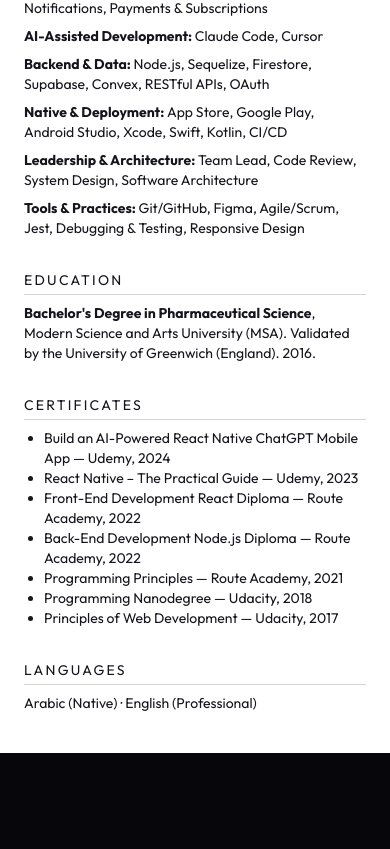
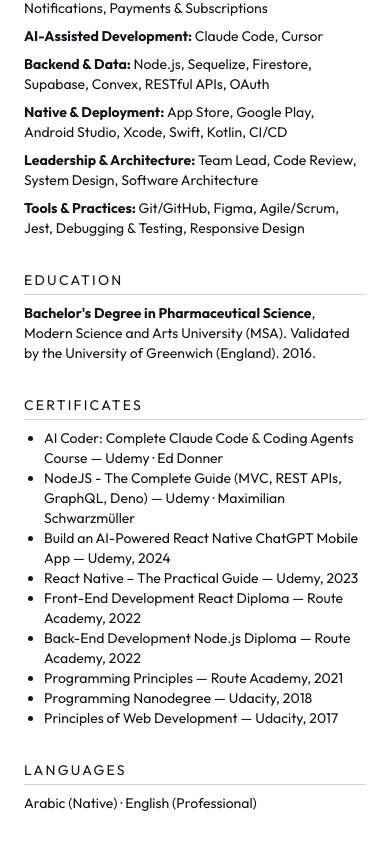
Before and after one commit to Ahmed-Kotp/Ahmed-Kotp.github.io, a Next.js app: page /cv in a window 390 px wide. Shown: the part 3449-4298 px from the top of the page. Before the commit the page ends 4202 px from the top, so only its background shows below. Built offline with nearby package versions, Linux system fonts and the light colour scheme.

Commit message:
Keep the tab bar on phones, and list the new Udemy courses.
The education heading is now Education, and desktop layouts no longer show the bottom tabs.

```diff
--- a/app/cv/page.tsx
+++ b/app/cv/page.tsx
@@ -106,7 +106,8 @@
         <ul className="mt-2 list-disc ps-5 text-sm">
           {certificates.map((item) => (
             <li key={item.id}>
-              {item.name} — {item.issuer}, {item.year}
+              {item.name} — {item.issuer}
+              {item.year ? `, ${item.year}` : ""}
             </li>
           ))}
         </ul>
--- a/app/globals.css
+++ b/app/globals.css
@@ -204,6 +204,14 @@
 
 .site-layer {
   overflow-x: clip;
+}
+
+.pwa-tabs {
+  display: none;
+}
+
+@media (max-width: 767px) {
+  .site-layer {
     padding-bottom: calc(4.5rem + env(safe-area-inset-bottom));
   }
 
@@ -217,11 +225,6 @@
     background: color-mix(in oklab, var(--background) 88%, transparent);
     backdrop-filter: blur(18px);
     padding-bottom: env(safe-area-inset-bottom);
-}
-
-@media (min-width: 1024px) {
-  .site-layer {
-    padding-bottom: 0;
   }
 }
 
--- a/components/chrome/pwa-tabs.tsx
+++ b/components/chrome/pwa-tabs.tsx
@@ -49,7 +49,7 @@
   }
 
   return (
-    <nav className="pwa-tabs no-print lg:hidden" aria-label="Sections">
+    <nav className="pwa-tabs no-print" aria-label="Sections">
       {dict.nav.map((item) => {
         const Icon = icons[item.id] ?? Smartphone;
         const current = onHome && active === item.id;
--- a/components/education/education.tsx
+++ b/components/education/education.tsx
@@ -49,7 +49,7 @@
           <div ref={scroller} className="mt-4 flex snap-x snap-mandatory gap-4 overflow-x-auto pb-4">
             {certificates.map((item) => (
               <article key={item.id} className="glass w-72 shrink-0 snap-start rounded-3xl p-6">
-                <p className="font-mono text-xs text-signal">{item.year}</p>
+                {item.year ? <p className="font-mono text-xs text-signal">{item.year}</p> : null}
                 <h4 className="mt-4 font-display text-2xl leading-tight tracking-tight">{item.name}</h4>
                 <p className="mt-4 text-sm text-muted-foreground">{item.issuer}</p>
               </article>
--- a/data/certificates.json
+++ b/data/certificates.json
@@ -1,4 +1,16 @@
 [
+  {
+    "id": "udemy-ai-coder",
+    "name": "AI Coder: Complete Claude Code & Coding Agents Course",
+    "issuer": "Udemy · Ed Donner",
+    "year": ""
+  },
+  {
+    "id": "udemy-nodejs",
+    "name": "NodeJS - The Complete Guide (MVC, REST APIs, GraphQL, Deno)",
+    "issuer": "Udemy · Maximilian Schwarzmüller",
+    "year": ""
+  },
   {
     "id": "udemy-ai-rn",
     "name": "Build an AI-Powered React Native ChatGPT Mobile App",
--- a/data/i18n/en.json
+++ b/data/i18n/en.json
@@ -87,7 +87,7 @@
     "education": {
       "id": "education",
       "eyebrow": "05 — Background",
-      "title": "Pharmaceutical science, then software.",
+      "title": "Education.",
       "lede": "A validated science degree, then a stack of engineering diplomas."
     },
     "contact": {
--- a/data/ui.json
+++ b/data/ui.json
@@ -123,7 +123,7 @@
     "education": {
       "id": "education",
       "eyebrow": "05 — Background",
-      "title": "Pharmaceutical science, then software.",
+      "title": "Education.",
       "lede": "A validated science degree, then a stack of engineering diplomas."
     },
     "contact": {
```
Lines whose indentation alone changed are shown as unchanged.
